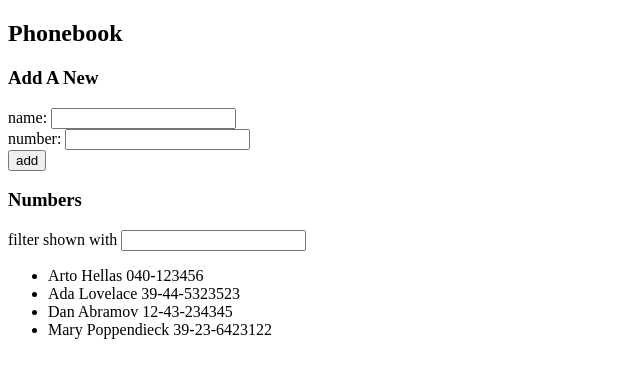
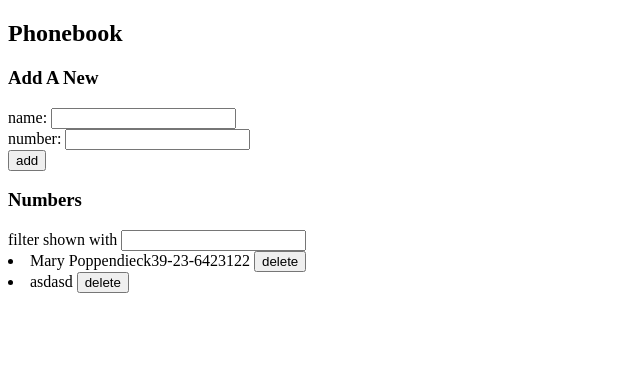
Before and after one commit to SidneyShaw7/FSO-challenges, a React (Vite) app in the folder part2/phonebook/: page / in a window 1280 px wide. Shown: the top 378 px of the page, without its empty margins (0-640 px from the left). Built offline with nearby package versions, Linux system fonts and the light colour scheme; data requests are answered from the project's data file.

Commit message:
2.12-2.13 completed

```diff
--- a/part2/phonebook/db.json
+++ b/part2/phonebook/db.json
@@ -1,24 +1,14 @@
 {
-  "persons":[
-    {
-      "name": "Arto Hellas",
-      "number": "040-123456",
-      "id": 1
-    },
-    {
-      "name": "Ada Lovelace",
-      "number": "39-44-5323523",
-      "id": 2
-    },
-    {
-      "name": "Dan Abramov",
-      "number": "12-43-234345",
-      "id": 3
-    },
+  "persons": [
     {
       "name": "Mary Poppendieck",
       "number": "39-23-6423122",
       "id": 4
+    },
+    {
+      "name": "asd",
+      "number": "asd",
+      "id": 10
     }
   ]
 }
--- a/part2/phonebook/src/App.jsx
+++ b/part2/phonebook/src/App.jsx
@@ -2,6 +2,7 @@ import { useState, useEffect } from "react";
 import Form from "./components/Form";
 import Filter from "./components/Filter";
 import axios from "axios";
+import numberService from "./services/Numbers";
 
 function App() {
   const [people, setPeople] = useState([]);
@@ -10,9 +11,13 @@ function App() {
   const [searchInput, setSearchInput] = useState("");
 
   useEffect(() => {
-    axios.get("http://localhost:3001/persons").then((response) => {
-      setPeople(response.data);
-    });
+    numberService // force break
+      .getAll()
+      .then((initialPeople) => {
+        setPeople(initialPeople);
+        console.log(typeof initialPeople);
+        console.log(initialPeople);
+      });
   }, []);
 
   return (
@@ -32,6 +37,7 @@ function App() {
       <h3>Numbers</h3>
       <Filter
         people={people}
+        setPeople={setPeople}
         searchInput={searchInput}
         setSearchInput={(e) => setSearchInput(e.target.value)}
       />
--- a/part2/phonebook/src/components/Filter.jsx
+++ b/part2/phonebook/src/components/Filter.jsx
@@ -1,14 +1,22 @@
 import People from "./People";
 
-const Filter = ({ people, searchInput, setSearchInput }) => {
+const Filter = ({ people, setPeople, searchInput, setSearchInput }) => {
+  console.log(typeof people);
+  console.log(people);
   const filteredPeople = people.filter((person) =>
     person.name.toLowerCase().includes(searchInput.toLowerCase())
   );
   return (
     <>
-      filter shown with{" "}
-      <input type="search" onChange={setSearchInput} />
-      <People filteredPeople={filteredPeople} />
+      filter shown with <input type="search" onChange={setSearchInput} />
+      {filteredPeople.map((person) => (
+        <People
+          key={person.id}
+          setPeople={setPeople}
+          people={people}
+          person={person}
+        />
+      ))}
     </>
   );
 };
--- a/part2/phonebook/src/components/Form.jsx
+++ b/part2/phonebook/src/components/Form.jsx
@@ -1,3 +1,5 @@
+import numberServise from "../services/Numbers";
+
 const Form = ({
   newName,
   newNumber,
@@ -8,16 +10,23 @@ const Form = ({
   people,
   setPeople,
 }) => {
-
   const addName = (e) => {
     e.preventDefault();
     const nameObject = {
       name: newName,
-      id: newName,
       number: newNumber,
     };
 
+    numberServise // force break
+      .create(nameObject)
+      .then((returnedPerson) => {
+        setPeople(people.concat(returnedPerson));
+        setNewName("");
+        setNewNumber("");
+      });
+
     const personExist = people.some((person) => person.id === nameObject.id);
+
     personExist
       ? alert(`${nameObject.name} is already added to phonebook`)
       : setPeople(people.concat(nameObject));
--- a/part2/phonebook/src/components/People.jsx
+++ b/part2/phonebook/src/components/People.jsx
@@ -1,12 +1,33 @@
-const People = ({ filteredPeople }) => {
+import numberService from "../services/Numbers";
+
+const People = ({ setPeople, people, person }) => {
+  const handleDelete = (id) => {
+    console.log(person.id);
+    numberService // force break
+      .deletePerson(id)
+      .then((formatedPeople) => {
+        setPeople(formatedPeople);
+        console.log(formatedPeople);
+        console.log(person.id);
+        console.log(people);
+      });
+  };
   return (
-    <ul>
-      {filteredPeople.map((person) => (
-        <li key={person.name}>
-          {person.name} {person.number}
-        </li>
-      ))}
-    </ul>
+    <>
+      <li key={person.id}>
+        {person.name}
+        {person.number}{" "}
+        <button onClick={() => handleDelete(person.id)}>delete</button>
+      </li>
+    </>
+    // <ul>
+    //   {people.map((person) => (
+    //     <li key={person.name}>
+    //       {person.name} {person.number}{" "}
+    //       <button onClick={() => handleDelete(person.id)}>delete</button>
+    //     </li>
+    //   ))}
+    // </ul>
   );
 };
 
--- /dev/null
+++ b/part2/phonebook/src/services/numbers.jsx
@@ -0,0 +1,32 @@
+import axios from "axios";
+const baseUrl = "http://localhost:3001/persons";
+
+const getAll = () => {
+  const request = axios.get(baseUrl);
+  return request.then((response) => {
+    return response.data;
+  });
+};
+
+const create = (newObject) => {
+  const request = axios.post(baseUrl, newObject);
+  return request.then((response) => {
+    return response.data;
+  });
+};
+
+const update = (id, newObject) => {
+  const request = axios.put(`${baseUrl}/${id}`, newObject);
+  return request.then((response) => {
+    return response.data;
+  });
+};
+
+const deletePerson = (id) => {
+  const request = axios.delete(`${baseUrl}/${id}`);
+  return request.then((response) => {
+    return response.data;
+  });
+};
+
+export default { getAll, create, update, deletePerson };
```
